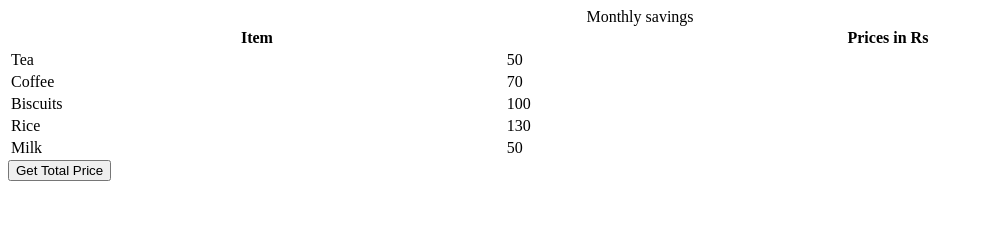
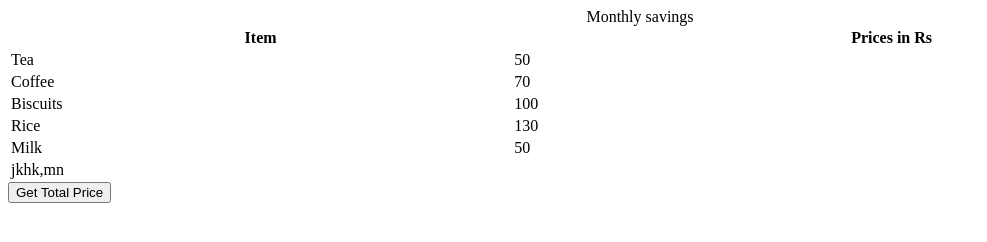
Before and after one commit to acciojob/grofers-checkout-AnandRajBharti01, a website: page main.html in a window 1280 px wide. Shown: the whole page, without its empty margins (0-987 px from the left). Drawn offline with Linux system fonts and the light colour scheme.

Commit message:
created a submission

```diff
--- a/main.html
+++ b/main.html
@@ -36,6 +36,10 @@
       <td class="item">Milk</td>
       <td class="price">50</td>
     </tr>
+
+		<tr>
+				<td rowspan="2">jkhk,mn</td>
+		</tr>
   </table>
     <script type="text/javascript" src="./script.js">
 </script>
```
